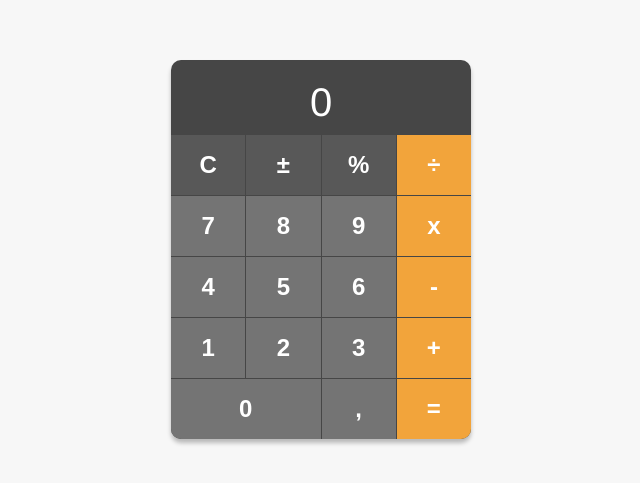
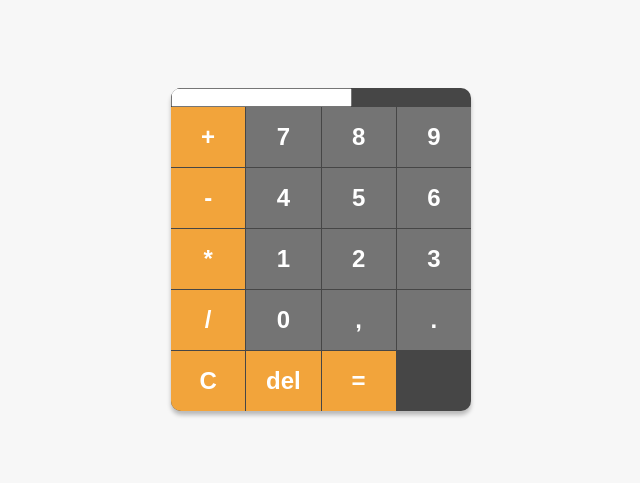
Before and after one commit to DevSamuelBrito/Calculator, a plain HTML site: page Index.html in a window 1280 px wide. Shown: the part 151-634 px from the top of the page, without its empty margins (319-959 px from the left). Drawn offline with Linux system fonts and the light colour scheme; a web font is replaced by a local one.

Commit message:
modify html

```diff
--- a/Index.html
+++ b/Index.html
@@ -1,44 +1,44 @@
 <!DOCTYPE html>
 <html>
   <head>
-    <meta charset='utf-8'>
-    <meta http-equiv='X-UA-Compatible' content='IE=edge'>
+    <meta charset="utf-8" />
+    <meta http-equiv="X-UA-Compatible" content="IE=edge" />
     <title>Calculator</title>
-    <meta name='viewport' content='width=device-width, initial-scale=1'>
-    <link rel='stylesheet' type='text/css' media='screen' href='main.css'>
-    <link href="https://fonts.cdnfonts.com/css/helvetica-neue-55" rel="stylesheet">
-
-    <script src='main.js'></script>
+    <meta name="viewport" content="width=device-width, initial-scale=1" />
+    <link rel="stylesheet" type="text/css" media="screen" href="main.css" />
+    <link
+      href="https://fonts.cdnfonts.com/css/helvetica-neue-55"
+      rel="stylesheet"
+    />
   </head>
   <body>
     <div class="calculator">
-        <div class="result">0</div>
+      <input id="result" readonly />
       <div class="buttons">
-            <button class="bg-gray">C</button>
-            <button class="bg-gray">±</button>
-            <button class="bg-gray">%</button>
-            <button class="bg-orange">÷</button>
+        <button class="bg-orange" onclick="appendToResult('+')">+</button>
 
-            <button class="bg-light-gray">7</button>
-            <button class="bg-light-gray">8</button>
-            <button class="bg-light-gray">9</button>
-            <button class="bg-orange">x</button>
-
-            <button class="bg-light-gray">4</button>
-            <button class="bg-light-gray">5</button>
-            <button class="bg-light-gray">6</button>
-            <button class="bg-orange">-</button>
-
-            <button class="bg-light-gray">1</button>
-            <button class="bg-light-gray">2</button>
-            <button class="bg-light-gray">3</button>
-            <button class="bg-orange">+</button>
-
-            <button class="bg-light-gray button-zero">0</button>
-            <button class="bg-light-gray">,</button>
-            <button class="bg-orange">=</button>
-
+        <button class="bg-light-gray" onclick="appendToResult('7')">7</button>
+        <button class="bg-light-gray" onclick="appendToResult('8')">8</button>
+        <button class="bg-light-gray" onclick="appendToResult('9')">9</button>
+        <button class="bg-orange" onclick="appendToResult('-')">-</button>
+        <button class="bg-light-gray" onclick="appendToResult('4')">4</button>
+        <button class="bg-light-gray" onclick="appendToResult('5')">5</button>
+        <button class="bg-light-gray" onclick="appendToResult('6')">6</button>
+        <button class="bg-orange" onclick="appendToResult('*')">*</button>
+        <button class="bg-light-gray" onclick="appendToResult('1')">1</button>
+        <button class="bg-light-gray" onclick="appendToResult('2')">2</button>
+        <button class="bg-light-gray" onclick="appendToResult('3')">3</button>
+        <button class="bg-orange" onclick="appendToResult('/')">/</button>
+        <button class="bg-light-gray " onclick="appendToResult('0')">
+          0
+        </button>
+        <button class="bg-light-gray" onclick="appendToResult(',')">,</button>
+        <button class="bg-light-gray" onclick="appendToResult('.')">.</button>
+        <button class="bg-orange s" onclick="clearResult()">C</button>
+        <button class="bg-orange " onclick="deleteResult()">del</button>
+        <button class="bg-orange button-equals" onclick="calculate()">=</button>
       </div>
     </div>
+    <script src="main.js"></script>
   </body>
 </html>
```
Lines whose indentation alone changed are shown as unchanged.
